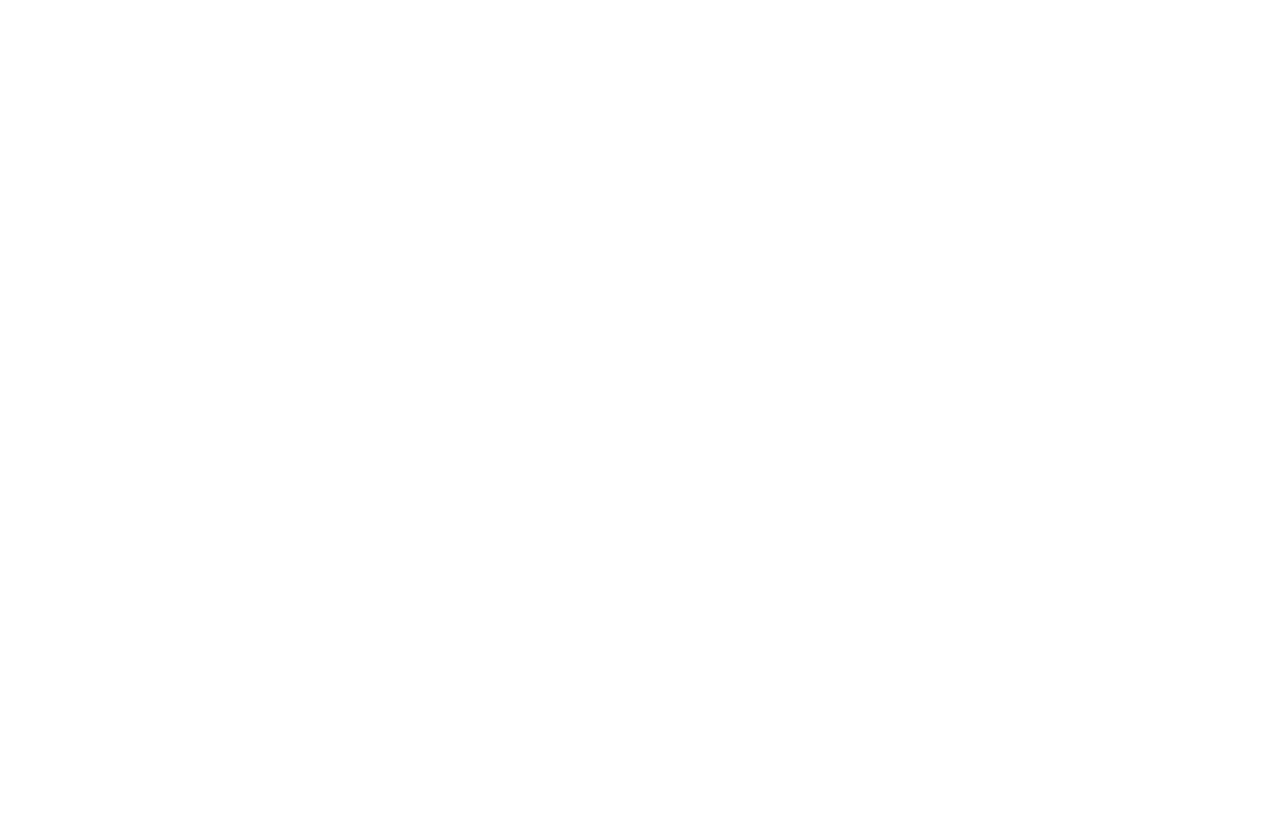
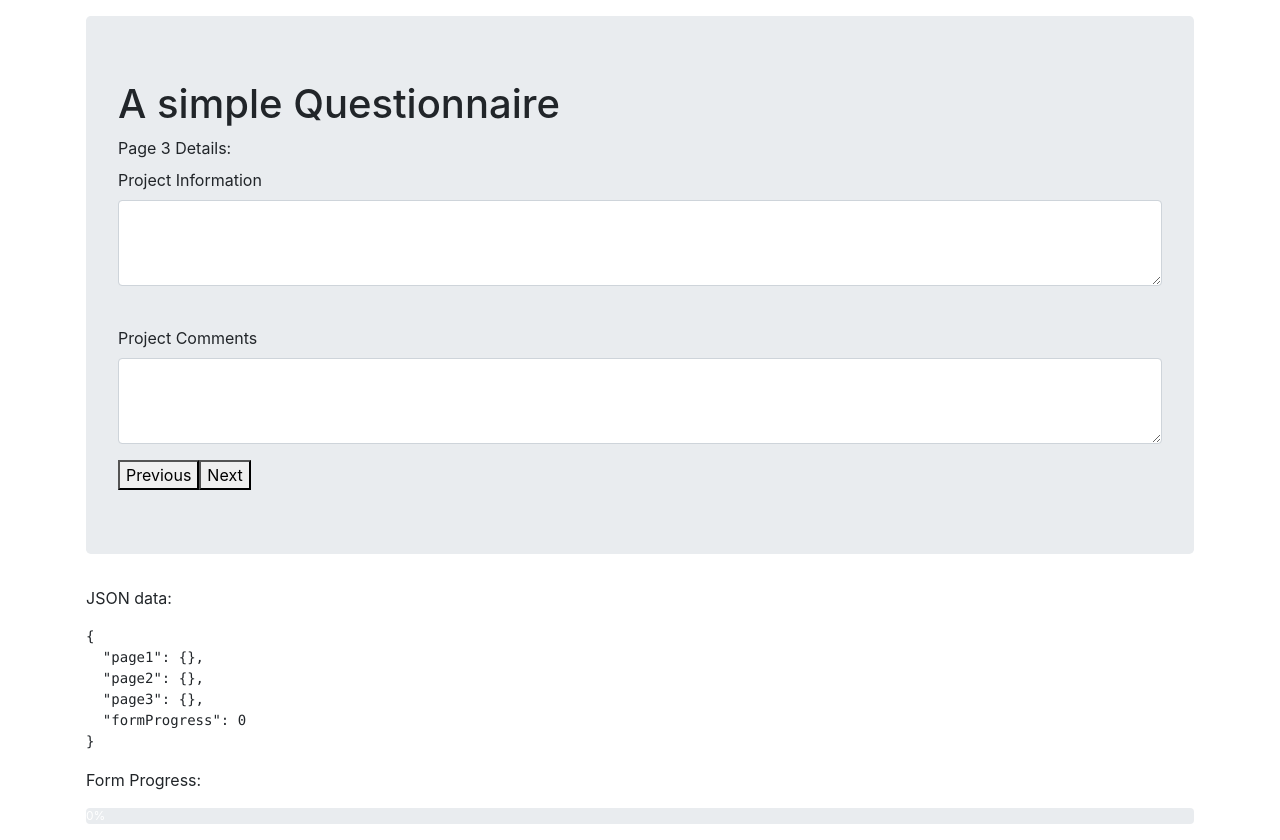
Before and after one commit to juhsinto/Greening_Code_Demo, a React (Create React App) app: page /step3 in a window 1280 px wide. Before the commit the page ends 800 px from the top, so only its background shows below. Built offline with nearby package versions, Linux system fonts and the light colour scheme.

Commit message:
added page3 - textarea ; page4 - result within page ; small refactor

```diff
--- a/src/App.js
+++ b/src/App.js
@@ -3,6 +3,8 @@
 
 import {Step1} from "./components/Step1"
 import {Step2} from "./components/Step2"
+import {Step3} from "./components/Step3"
+import {Step4} from "./components/Step4"
 import {Result} from "./components/Result"
 
 
@@ -11,6 +13,8 @@
     <Router>
       <Route exact path="/" component={Step1} />
       <Route path="/step2" component={Step2} />
+      <Route path="/step3" component={Step3} />
+      <Route path="/step4" component={Step4} />
       <Route path="/result" component={Result} />
     </Router>
   )
--- a/src/components/Header.js
+++ b/src/components/Header.js
@@ -1,9 +1,15 @@
 import React from "react";
 
-export const Header = () => {
+export const Header = ({message}) => {
+
+    console.log("adsfasdfads",message)
+    if (message === undefined) {
+        message = "A simple Questionnaire"
+    }
+
 
     return (
-        <h1 className="header">A simple questionnaire</h1>
+        <h1 className="header">{message}</h1>
     )
 }
 
--- a/src/components/Result.js
+++ b/src/components/Result.js
@@ -1,7 +1,7 @@
 import React from "react";
 import {useSelector} from "react-redux";
 
-import {Link} from "react-router-dom";
+
 import ProgressBar from "react-bootstrap/ProgressBar";
 
 export const Result = () => {
@@ -12,7 +12,6 @@
         <>
             <p>JSON data:</p>
             <pre>{JSON.stringify(state,null, 2)}</pre>
-            {/* <Link to="/">Start Over</Link> */}
             <p>Form Progress:</p>
             <ProgressBar now={formProgress} label={`${formProgress}%`} />
         </>
--- a/src/components/Step1.js
+++ b/src/components/Step1.js
@@ -8,6 +8,7 @@
 import {Header} from "./Header"
 
 import {Jumbotron,Container,FormControl,InputGroup, FormLabel} from 'react-bootstrap';
+
 
 
 export const Step1 = () => {
@@ -26,6 +27,8 @@
         dispatch(updateFormProgress(25));
         history.push("./step2")
     }
+
+
 
     return (
         <Container className="p-3">
--- a/src/components/Step2.js
+++ b/src/components/Step2.js
@@ -25,13 +25,13 @@
             })
           );
         dispatch(updateFormProgress(50));
-        history.push("./result")
+        history.push("./step3")
     }
 
     const goBack = () => {
         dispatch(updateFormProgress(0));
         history.push("./");
-      };
+    };
 
     return (
         <Container className="p-3">
@@ -45,35 +45,35 @@
 
 
                         <InputGroup className="p-3">
-                            <Form.Group controlId="formBasicCheckbox">
+                            <Form.Group>
                             <FormLabel>Funding Sources</FormLabel>
                                 <Form.Check type="checkbox" label="VC Funded"
                                 name="vc_funded" id="vc_funded"
                                 ref={register}
                                 />
-                                <Form.Check type="checkbox" label="Crowdfunded"
-                                name="crowdfunded" id="crowdfunded"
+                                <Form.Check type="checkbox" label="Investment Available"
+                                name="investment" id="investment"
                                 ref={register}
                                 />
                             </Form.Group>
                         </InputGroup>
 
                         <InputGroup className="p-3">
-                            <Form.Group controlId="formBasicCheckbox">
-                            <FormLabel>Project Type - Physical / Virtual?</FormLabel>
+                            <Form.Group>
+                            <FormLabel>Project Type</FormLabel>
                                 <Form.Check type="checkbox" label="Physical Project"
                                 name="physical" id="physical"
                                 ref={register}
                                 />
-                                <Form.Check type="checkbox" label="Virtual Project"
-                                name="virtual" id="virtual"
+                                <Form.Check type="checkbox" label="Construction Project"
+                                name="construction" id="construction"
                                 ref={register}
                                 />
                             </Form.Group>
                         </InputGroup>
 
                         <FormLabel>Project Progress</FormLabel>
-                        <Form.Group controlId="formBasicRange">
+                        <Form.Group>
                             <Form.Control name="project_progress" id="project_progress"  type="range" ref={register} />
                         </Form.Group>
 
--- /dev/null
+++ b/src/components/Step3.js
@@ -0,0 +1,63 @@
+import React from "react";
+
+import {useForm} from "react-hook-form";
+import { useDispatch, useSelector } from "react-redux";
+import { useHistory } from "react-router-dom";
+import { updatePage3, updateFormProgress } from "../rootSlice";
+import {Result} from "./Result"
+import {Header} from "./Header"
+
+import {Jumbotron,Container,InputGroup, Form, FormLabel} from 'react-bootstrap';
+
+
+export const Step3 = () => {
+
+    const dispatch = useDispatch()
+    const history = useHistory()
+    const project_name = useSelector(state => state.project_name)
+    const {register, handleSubmit, errors} = useForm({defaultValues: {project_name}});
+
+    const onSubmit = (data) => {
+
+        dispatch(
+            updatePage3({
+              ...data,
+            })
+          );
+        dispatch(updateFormProgress(75));
+        history.push("./step4")
+    }
+
+    const goBack = () => {
+        dispatch(updateFormProgress(0));
+        history.push("./step2");
+    };
+
+    return (
+        <Container className="p-3">
+            <Jumbotron>
+                <Header />
+                <form onSubmit={handleSubmit(onSubmit)}>
+                    <div>
+                        <label htmlFor="page1">Page 3 Details:</label>
+                        <br />
+                        <Form.Group>
+                            <Form.Label>Project Information</Form.Label>
+                            <Form.Control as="textarea" name="project_information" id="project_information"  ref={register} rows={3} />
+                        </Form.Group>
+                        <br />
+                        <Form.Group>
+                            <Form.Label>Project Comments</Form.Label>
+                            <Form.Control as="textarea" name="project_comments" id="project_comments"  ref={register} rows={3} />
+                        </Form.Group>
+                        <button onClick={goBack}>Previous</button>
+                        <button type="submit">Next</button>
+                    </div>
+                </form>
+            </Jumbotron>
+            <Result />
+        </Container>
+    )
+}
+
+export default Step3;
--- /dev/null
+++ b/src/components/Step4.js
@@ -0,0 +1,51 @@
+import React from "react";
+
+import {useForm} from "react-hook-form";
+import { useDispatch, useSelector } from "react-redux";
+import { useHistory, Link } from "react-router-dom";
+import { updatePage3, updateFormProgress } from "../rootSlice";
+
+import {Result} from "./Result"
+import {Header} from "./Header"
+
+import {Jumbotron,Container,InputGroup, Form, FormLabel} from 'react-bootstrap';
+
+
+export const Step4 = () => {
+
+    const dispatch = useDispatch()
+    const history = useHistory()
+    const project_name = useSelector(state => state.project_name)
+    const {register, handleSubmit, errors} = useForm({defaultValues: {project_name}});
+
+    const onSubmit = (data) => {
+
+        dispatch(
+            updatePage3({
+              ...data,
+            })
+          );
+        dispatch(updateFormProgress(100));
+        history.push("./step4")
+    }
+
+    const goBack = () => {
+        dispatch(updateFormProgress(0));
+        history.push("./step2");
+    };
+
+    return (
+        <Container className="p-3">
+            <Jumbotron>
+                <Header message="Result Page"/>
+
+                <Result />
+                <br />
+                <Link to="/">Start Over</Link>
+            </Jumbotron>
+
+        </Container>
+    )
+}
+
+export default Step4;
--- a/src/rootSlice.js
+++ b/src/rootSlice.js
@@ -9,6 +9,9 @@
         page2: {
 
         },
+        page3: {
+
+        },
         formProgress: 0,
 	},
 	reducers: {
@@ -18,6 +21,9 @@
         updatePage2: (state, action) => {
             state.page2 = { ...action.payload };
         },
+        updatePage3: (state, action) => {
+            state.page3 = { ...action.payload };
+        },
         updateFormProgress: (state, action) => {
             state.formProgress = action.payload;
         }
@@ -26,4 +32,4 @@
 
 export const reducer = rootSlice.reducer;
 
-export const { updatePage1, updatePage2, updateFormProgress } = rootSlice.actions
+export const { updatePage1, updatePage2, updatePage3, updateFormProgress } = rootSlice.actions
```
